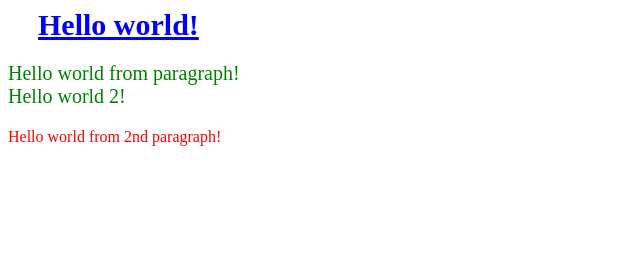
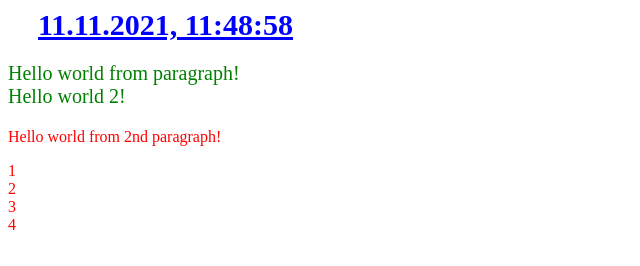
Before and after one commit to sephriot/Od0doWebDevelopera, a plain HTML site: page index.html in a window 1280 px wide. Shown: the whole page, without its empty margins (0-640 px from the left). Drawn offline with Linux system fonts and the light colour scheme; no server answers.

Commit message:
Initial commit

```diff
--- a/index.html
+++ b/index.html
@@ -4,8 +4,9 @@
     <meta charset="UTF-8">
     <title>Kurs WebDevelopera</title>
     <link rel="stylesheet" type="text/css" href="style.css">
+    <script src="index.js" async></script>
 </head>
-<body>
+<body onload="onLoadCallback(1, 2)">
     <div class="c1 c2" id="header">
         Hello world!
     </div>
@@ -13,8 +14,16 @@
         Hello world from paragraph! <br />
         Hello world 2!
     </p>
-    <p>
+    <p id="paragraph2">
         Hello world from 2nd paragraph!
     </p>
+    <div>
+        <div>1</div>
+        <div>2</div>
+    </div>
+    <div>
+        <div>3</div>
+        <div>4</div>
+    </div>
 </body>
 </html>
--- /dev/null
+++ b/index.js
@@ -0,0 +1,19 @@
+async function onLoadCallback(x, y) {
+    var container = document.getElementById("header")
+    setInterval(() => {
+        container.innerHTML = new Date().toLocaleString("pl-PL")
+    }, 1000)
+
+    let p1 = document.getElementById("paragraph1")
+    let p2 = document.getElementById("paragraph2")
+
+    fetch("https://ifconfig.me/all.json")
+        .then(res => res.json())
+        .then((res) => {
+            p1.innerHTML = res.ip_addr
+        })
+
+    const rawResponse = await fetch("https://ifconfig.me/all.json")
+    const jsonResponse = await rawResponse.json()
+    p2.innerHTML = jsonResponse.ip_addr;
+}
```
